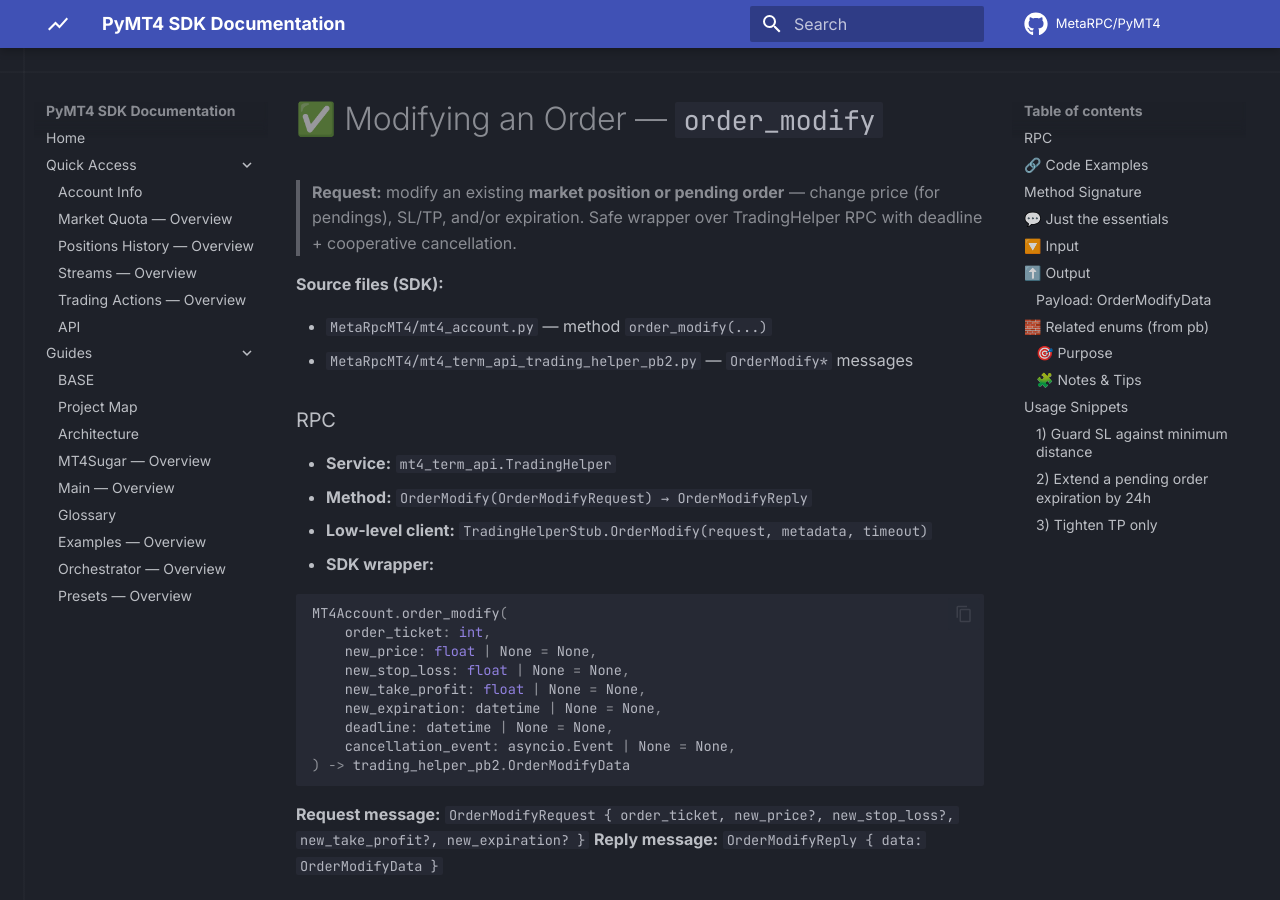
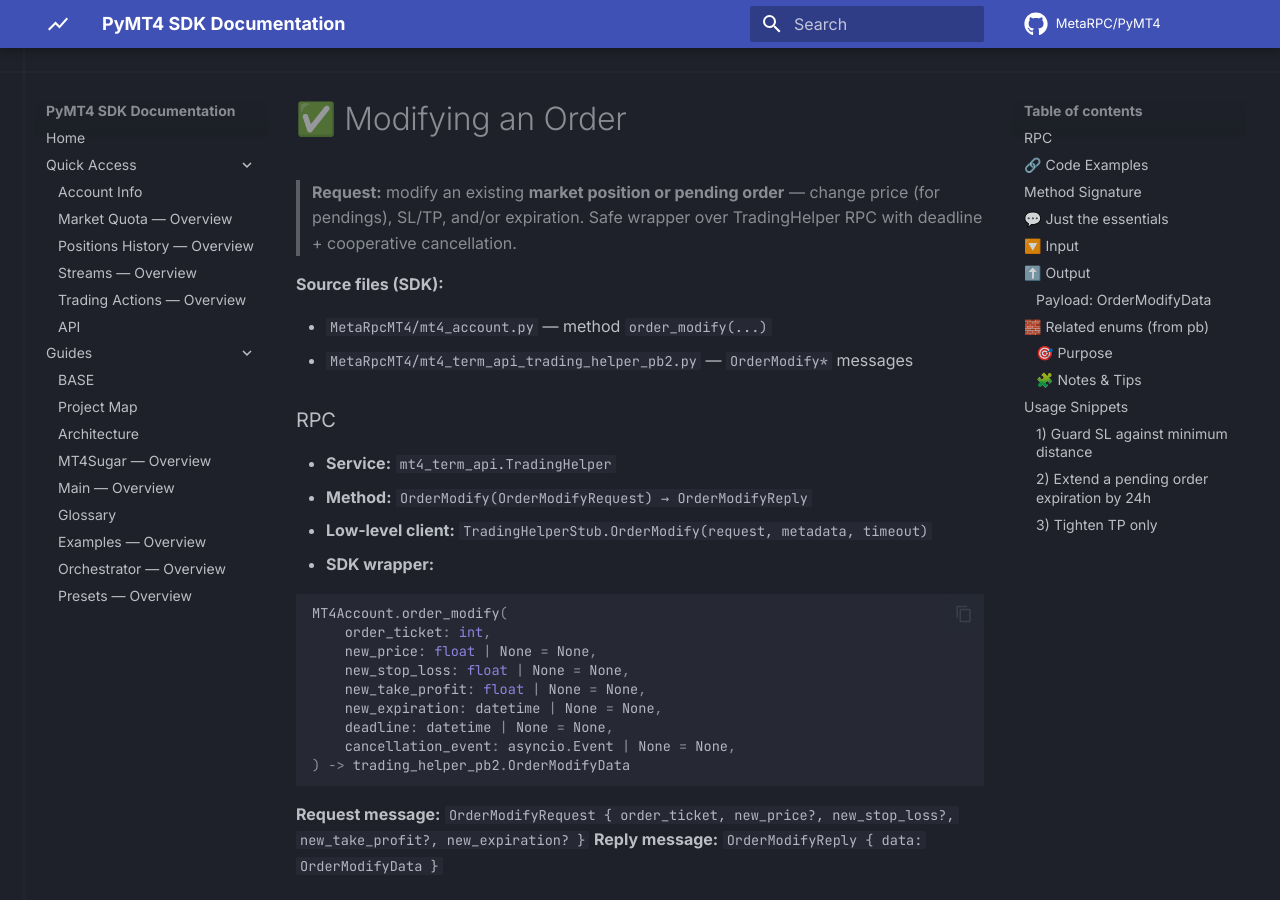
Before and after one commit to MetaRPC/PyMT4, an MkDocs documentation site: the page built from docs/MT4Account/Trading_Actions/order_modify.md, in a window 1280 px wide and 900 px high. Built offline with MkDocs 1.6.1 and Material for MkDocs 9.7.7, drawn with Linux system fonts in a browser that asks for light colours; comment, search, counter and statistics services are not loaded.

Commit message:
Update order_modify.md

```diff
--- a/docs/MT4Account/Trading_Actions/order_modify.md
+++ b/docs/MT4Account/Trading_Actions/order_modify.md
@@ -1,4 +1,4 @@
-# ✅ Modifying an Order — `order_modify`
+# ✅ Modifying an Order
 
 > **Request:** modify an existing **market position or pending order** — change price (for pendings), SL/TP, and/or expiration.
 > Safe wrapper over TradingHelper RPC with deadline + cooperative cancellation.
```
